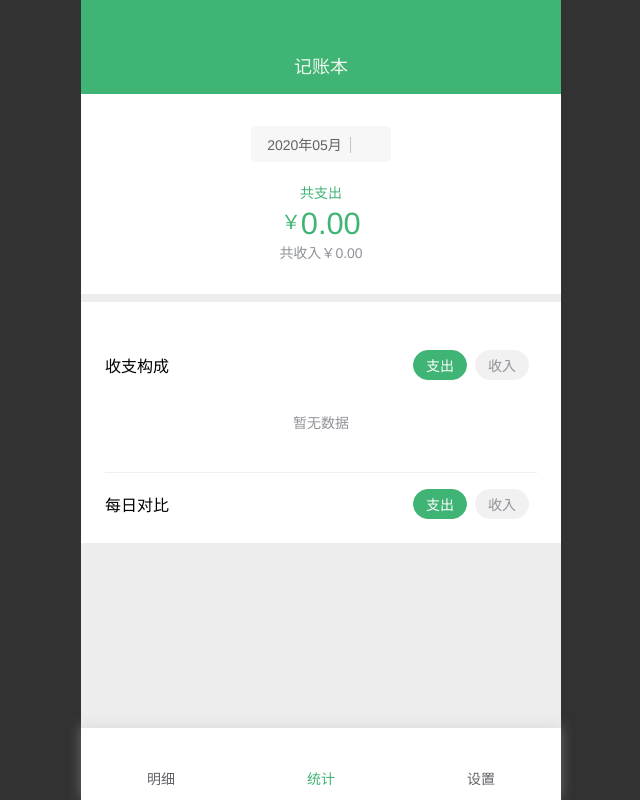
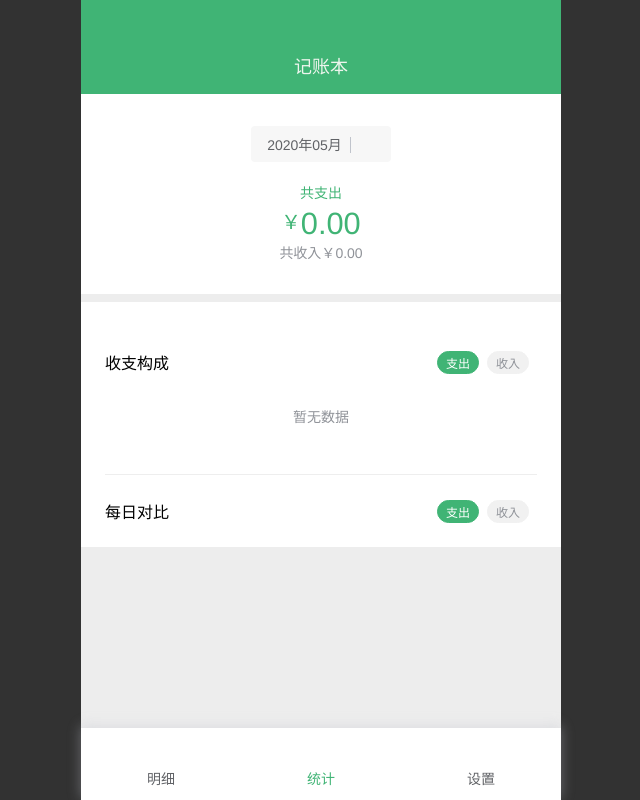
Before and after one commit to haixiangyan/weixin-cash, a React (Create React App) app: page /analysis in a window 1280 px wide. Shown: the whole page, without its empty margins (319-959 px from the left). Built offline with nearby package versions, Linux system fonts and the light colour scheme.

Commit message:
Button 添加 size 属性

```diff
--- a/src/components/Button.tsx
+++ b/src/components/Button.tsx
@@ -4,10 +4,12 @@ import theme from '../theme'
 
 type TProps = React.ButtonHTMLAttributes<HTMLButtonElement> & {
   recordType?: 'success' | 'warning' | 'none'
+  size?: 'small' | 'normal'
 }
 
 type TStyledButton = {
-  recordType: 'success' | 'warning' | 'none'
+  recordType: 'success' | 'warning' | 'none',
+  size: 'small' | 'normal'
 }
 
 const BUTTON_COLOR = {
@@ -28,35 +30,44 @@ const BUTTON_COLOR = {
   }
 }
 
+const BUTTON_SIZE = {
+  small: {
+    padding: '2px 8px',
+    fontSize: theme.$smallTextSize
+  },
+  normal: {
+    padding: '4px 12px'
+  }
+}
+
 const StyledButton = styled.button<TStyledButton>(props => {
-  const {background, borderColor, color} = BUTTON_COLOR[props.recordType!]
-
   return {
     display: 'inline-flex',
     alignItems: 'center',
     justifyContent: 'center',
     padding: '4px 12px',
-    background,
     outline: 'none',
     borderRadius: '16px',
     marginRight: '8px',
-    border: `1px solid ${borderColor}`,
-    color
+    border: '1px solid',
+    ...BUTTON_COLOR[props.recordType],
+    ...BUTTON_SIZE[props.size]
   }
 })
 
 const Button: React.FC<TProps> = (props) => {
-  const {recordType, ...attributes} = props
+  const {recordType, size, ...attributes} = props
 
   return (
-    <StyledButton {...attributes} recordType={recordType!}>
+    <StyledButton {...attributes} recordType={recordType!} size={size!}>
       {props.children}
     </StyledButton>
   )
 }
 
 Button.defaultProps = {
-  recordType: 'none'
+  recordType: 'none',
+  size: 'normal'
 }
 
 export default Button
--- a/src/pages/Analysis/Analysis.tsx
+++ b/src/pages/Analysis/Analysis.tsx
@@ -37,12 +37,10 @@ const Analysis: React.FC = () => {
         <MonthFilterSection monthRecord={selectedRecordList}
                             month={month}
                             showMonth={() => toggleMonth(true)}/>
-
-
         <Main>
           <CategorySection monthRecord={selectedRecordList}/>
 
-          <Divider direction="horizontal"/>
+          <Divider direction="horizontal" gap={24}/>
 
           <DayAnalysis/>
         </Main>
--- a/src/pages/Analysis/CategorySection.tsx
+++ b/src/pages/Analysis/CategorySection.tsx
@@ -110,10 +110,12 @@ const CategorySection: React.FC<TProps> = (props) => {
 
         <span>
           <Button recordType={type === 'expense' ? 'success' : 'none'}
+                  size="small"
                   onClick={() => setType('expense')}>
             支出
           </Button>
           <Button recordType={type === 'income' ? 'warning' : 'none'}
+                  size="small"
                   onClick={() => setType('income')}>
             收入
           </Button>
--- a/src/pages/Analysis/DayAnalysis.tsx
+++ b/src/pages/Analysis/DayAnalysis.tsx
@@ -26,10 +26,12 @@ const DayAnalysis: React.FC = () => {
 
         <span>
           <Button recordType={type === 'expense' ? 'success' : 'none'}
+                  size="small"
                   onClick={() => setType('expense')}>
             支出
           </Button>
           <Button recordType={type === 'income' ? 'warning' : 'none'}
+                  size="small"
                   onClick={() => setType('income')}>
             收入
           </Button>
```
